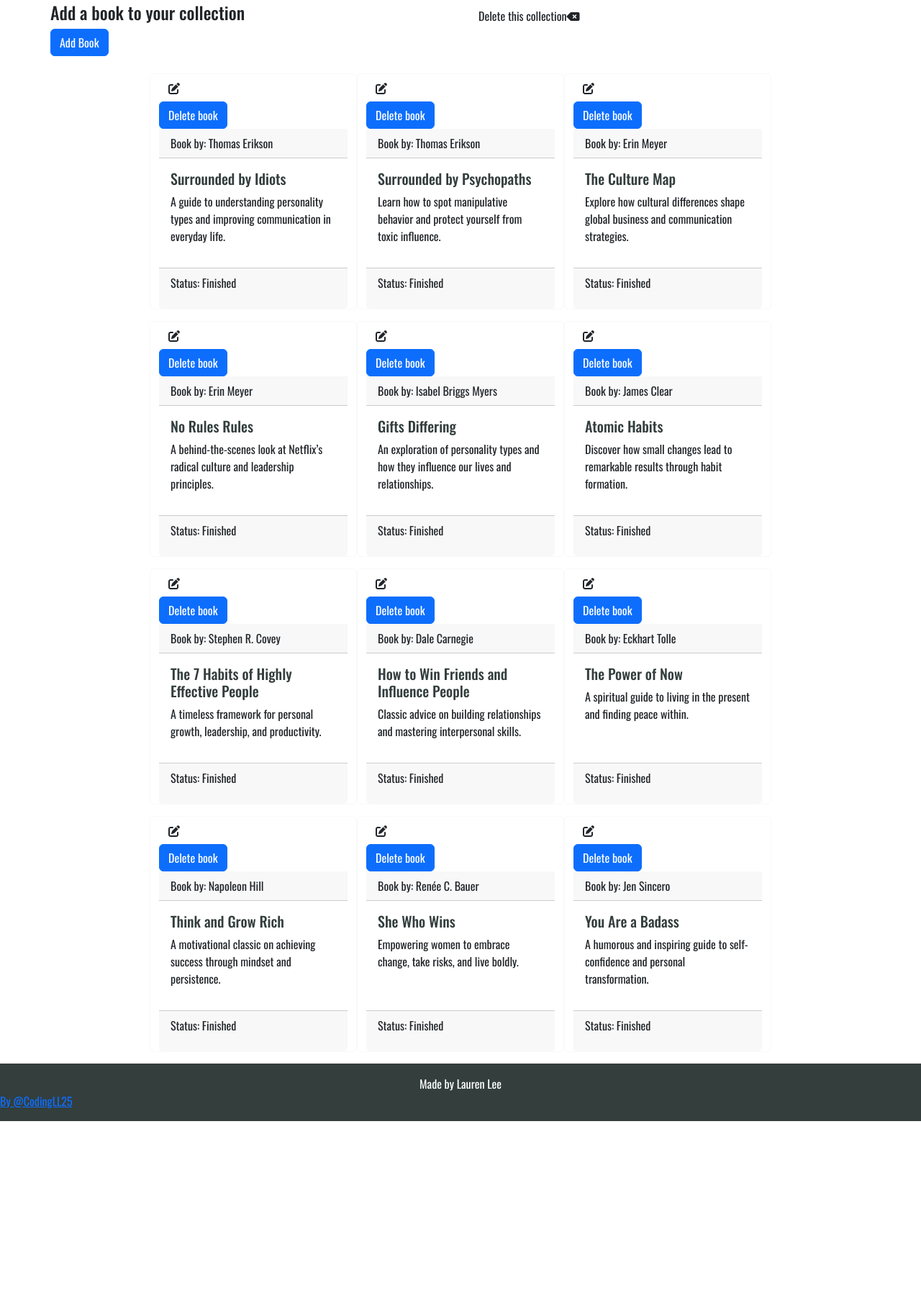
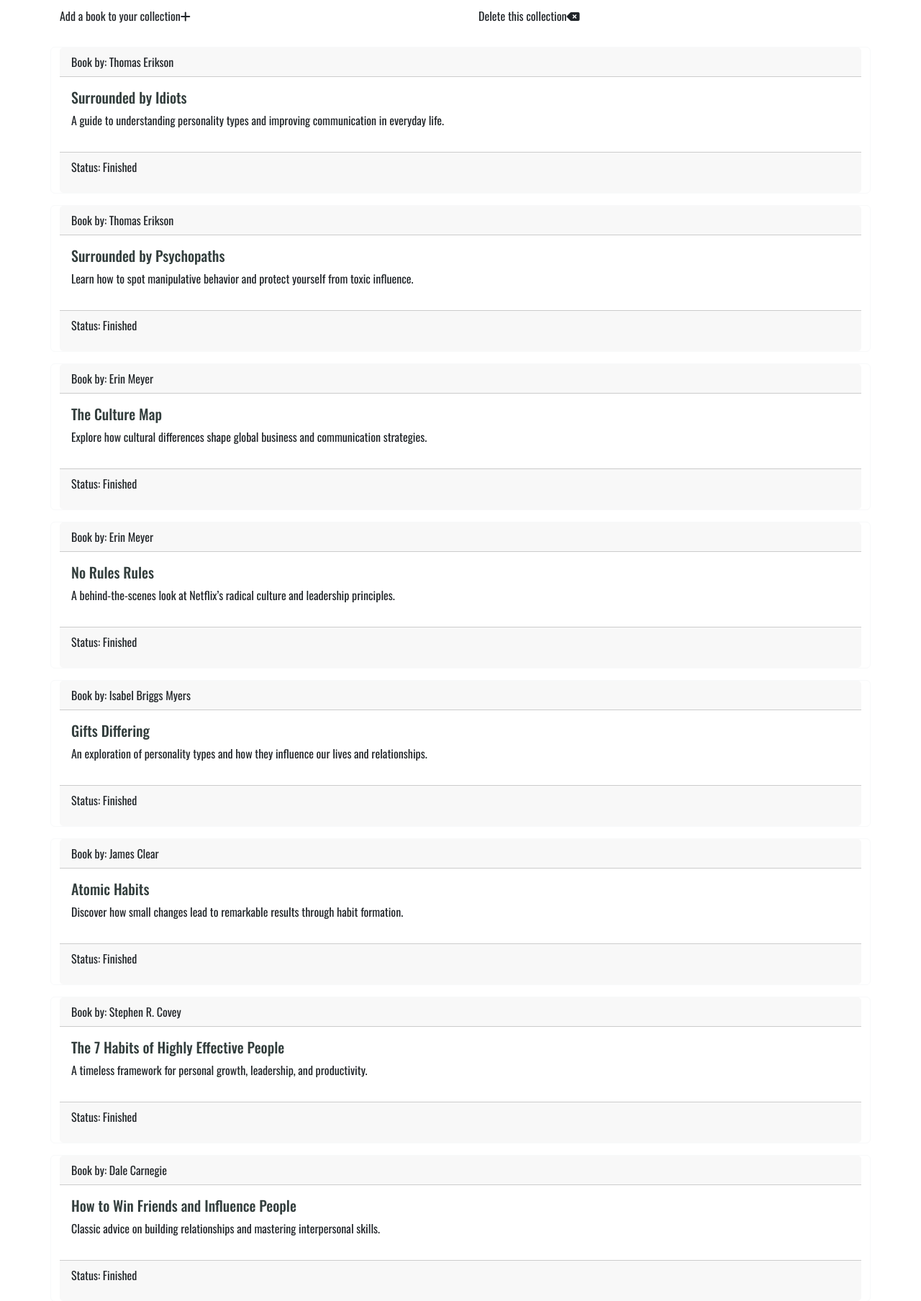
Before and after one commit to CodingLL25/book_nest, a Django app: page /collection/time-to-grow/ in a window 1280 px wide. Shown: the part 157-1965 px from the top of the page at 72% size. Before the commit the page ends 1715 px from the top, so only its background shows below. Run offline with Django 4.2, Linux system fonts and the light colour scheme; a user stored in the database is signed in; data comes from the database, SQL or seed files in the repository; some libraries are stand-ins or nearby versions; some web fonts are replaced.

Commit message:
Update action forms - amend add book. Delete/edit book to be amended

```diff
--- a/library/templates/library/collection_detail.html
+++ b/library/templates/library/collection_detail.html
@@ -9,12 +9,11 @@
         {% if collection and user.is_authenticated and user == collection.user %}
         <!-- Add Book Form -->
         <div class="add-book col-md-6">
-            <h4>Add a book to your collection</h4>
-            <form method="post" action="{% url 'add_book' collection.slug %}">
-                {% csrf_token %}
-                {{ form|crispy }}
-                <button type="submit" class="btn btn-primary">Add Book</button>
-            </form>
+            <a href="{% url 'add_book' collection.slug %}"
+                aria-label="Go to the page for adding a book to this collection" class="add">
+                <button type="submit" class="btn action-button">Add a book to your collection<i
+                        class="fa-solid fa-plus"></i></button>
+            </a>
         </div>
         <!-- Delete Collection -->
         <div class="delete-collection col-md-6">
@@ -33,30 +32,7 @@
     <div class="row justify-content-center">
         {% if books %}
         {% for book in books %}
-        <div class="card holder border-light mb-3">
-            <div class="action-forms">
-                {% if collection and user.is_authenticated and user == collection.user %}
-                <a href="{% url 'edit_book' slug=collection.slug book_id=book.id %}" book_id=" {{ book.id}}"
-                    class="btn btn-edit">
-                    <i class="fa-solid fa-pen-to-square"></i>
-                </a>
-                <form method="post" action="{% url 'delete_book' slug=collection.slug book_id=book.id %}">
-                    {% csrf_token %}
-                    {{ form|crispy }}
-                    <button type="submit" class="btn btn-primary">Delete book</button>
-                </form>
-                {% endif %}
-
-                <!--<form method="post" action="{% url 'delete_book' slug=collection.slug book_id=book.id %}"
-                    book_id=" {{ book.id}}" class="btn btn-delete">
-                    {% csrf_token %}
-                    <button type="submit" class="btn btn-danger btn-sm"
-                        onclick="return confirm('Are you sure you want to delete this collection?');">
-                        <i class="fa-solid fa-delete-left"></i>
-                    </button>
-                </form> -->
-            </div>
-
+        <div class="card book-holder border-light mb-3">
             <div class="card-header"> Book by: {{ book.author }}</div>
             <div class="card-body">
                 <h5 class="card-title">{{ book.title}} </h5>
```
